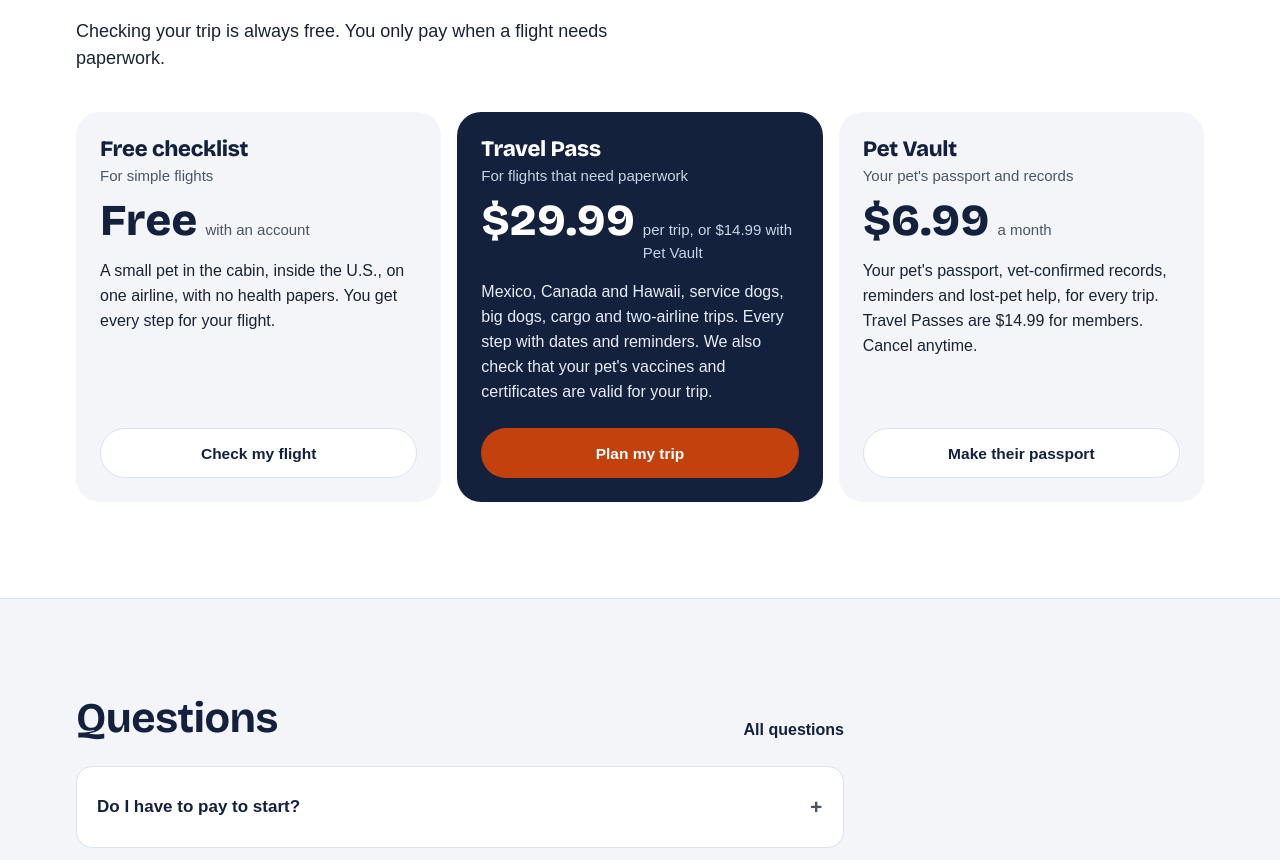
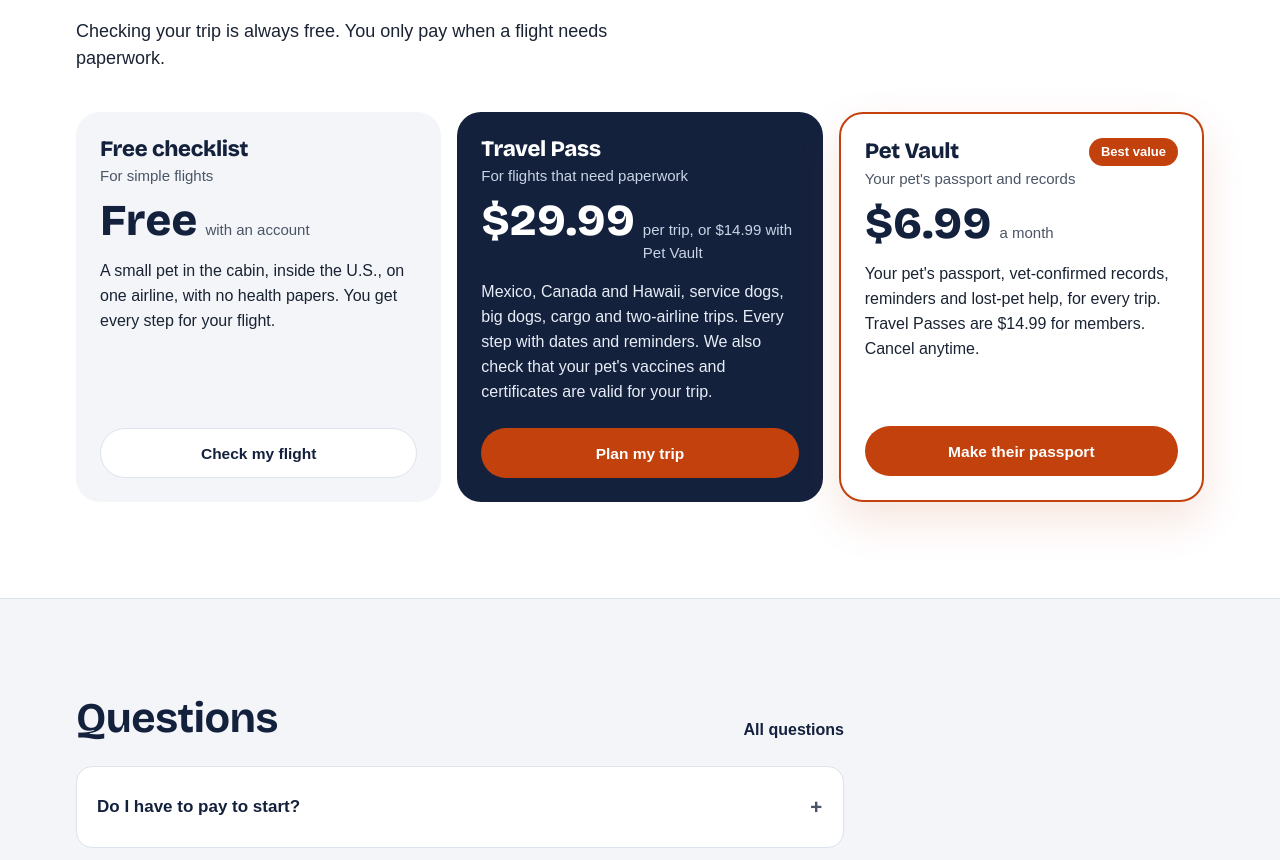
Before and after one commit to nimaesfand/petpassgo, a Next.js app: page / in a window 1280 px wide. Shown: the part 3196-4056 px from the top of the page. Built offline with nearby package versions, Linux system fonts and the light colour scheme; no server answers; a web font is replaced by a local one.

Commit message:
Pricing: highlight Pet Vault (Best value) alongside Travel Pass
Co-Authored-By: Claude Opus 5.5 <noreply@anthropic.com>
Claude-Session: https://claude.ai/code/session_01VUWJgk4GfSJ9AWCo53RNop

```diff
--- a/app/page.js
+++ b/app/page.js
@@ -31,7 +31,7 @@ const VET_STEPS = [
 const PRICE_CARDS = [
   { title: "Free checklist", sub: "For simple flights", price: "Free", unit: "with an account", body: "A small pet in the cabin, inside the U.S., on one airline, with no health papers. You get every step for your flight.", cta: "Check my flight", href: "/assessment" },
   { title: "Travel Pass", sub: "For flights that need paperwork", price: P.pass, unit: `per trip, or ${P.memberPass} with Pet Vault`, body: "Mexico, Canada and Hawaii, service dogs, big dogs, cargo and two-airline trips. Every step with dates and reminders. We also check that your pet's vaccines and certificates are valid for your trip.", cta: "Plan my trip", href: "/assessment", dark: true },
-  { title: "Pet Vault", sub: "Your pet's passport and records", price: P.member, unit: "a month", body: `Your pet's passport, vet-confirmed records, reminders and lost-pet help, for every trip. Travel Passes are ${P.memberPass} for members. Cancel anytime.`, cta: "Make their passport", href: "/join" },
+  { title: "Pet Vault", sub: "Your pet's passport and records", price: P.member, unit: "a month", body: `Your pet's passport, vet-confirmed records, reminders and lost-pet help, for every trip. Travel Passes are ${P.memberPass} for members. Cancel anytime.`, cta: "Make their passport", href: "/join", accent: true, tag: "Best value" },
 ];
 
 const HOME_FAQ = [FAQ[1], FAQ[3], FAQ[2], FAQ[4]];
@@ -184,12 +184,15 @@ export default function PetPassGoLanding() {
           <p className="mt-3 max-w-[38rem]" style={{ fontFamily: B, fontSize: 18, lineHeight: 1.5, color: tokens.ink }}>Checking your trip is always free. You only pay when a flight needs paperwork.</p>
           <div className="grid md:grid-cols-3 gap-4 mt-10">
             {PRICE_CARDS.map((c) => (
-              <article key={c.title} className="rounded-3xl p-6 flex flex-col" style={{ background: c.dark ? tokens.navy : tokens.sky, color: c.dark ? "#fff" : tokens.navy }}>
-                <h3 style={{ fontFamily: D, fontSize: 22, fontWeight: 800, lineHeight: 1.2 }}>{c.title}</h3>
+              <article key={c.title} className="rounded-3xl p-6 flex flex-col" style={{ background: c.dark ? tokens.navy : c.accent ? "#fff" : tokens.sky, color: c.dark ? "#fff" : tokens.navy, border: c.accent ? `2px solid ${tokens.primary}` : "none", boxShadow: c.accent ? "0 18px 44px rgba(194,65,12,.14)" : "none" }}>
+                <div className="flex items-start justify-between gap-3">
+                  <h3 style={{ fontFamily: D, fontSize: 22, fontWeight: 800, lineHeight: 1.2 }}>{c.title}</h3>
+                  {c.tag ? <span className="rounded-full px-3 py-1" style={{ background: tokens.primary, color: "#fff", fontFamily: B, fontSize: 13, fontWeight: 800, whiteSpace: "nowrap" }}>{c.tag}</span> : null}
+                </div>
                 <p className="mt-0.5" style={{ fontFamily: B, fontSize: 15, color: c.dark ? "#C9D4E4" : tokens.muted }}>{c.sub}</p>
                 <div className="mt-3 flex items-baseline gap-2"><span style={{ fontFamily: D, fontSize: 44, fontWeight: 800, lineHeight: 1 }}>{c.price}</span><span style={{ fontFamily: B, fontSize: 15, color: c.dark ? "#C9D4E4" : tokens.muted }}>{c.unit}</span></div>
                 <p className="mt-4 flex-1" style={{ fontFamily: B, fontSize: 16, lineHeight: 1.55, color: c.dark ? "#E7EDF6" : tokens.ink }}>{c.body}</p>
-                <a href={c.href} className="mt-6 inline-flex items-center justify-center rounded-full min-h-[50px] px-6" style={{ background: c.dark ? tokens.primary : "#fff", color: c.dark ? "#fff" : tokens.navy, border: c.dark ? "none" : `1.5px solid ${tokens.line}`, fontFamily: B, fontWeight: 800, fontSize: 15.5, textDecoration: "none" }}>{c.cta}</a>
+                <a href={c.href} className="mt-6 inline-flex items-center justify-center rounded-full min-h-[50px] px-6" style={{ background: c.dark || c.accent ? tokens.primary : "#fff", color: c.dark || c.accent ? "#fff" : tokens.navy, border: c.dark || c.accent ? "none" : `1.5px solid ${tokens.line}`, fontFamily: B, fontWeight: 800, fontSize: 15.5, textDecoration: "none" }}>{c.cta}</a>
               </article>
             ))}
           </div>
```
